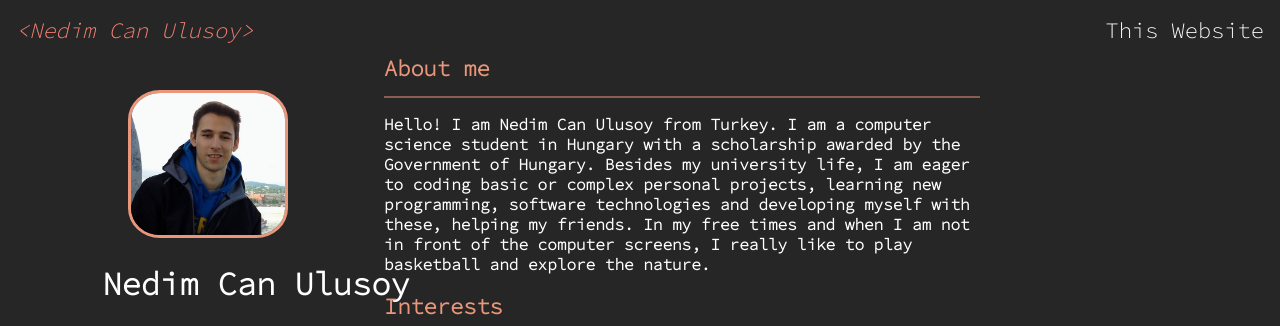
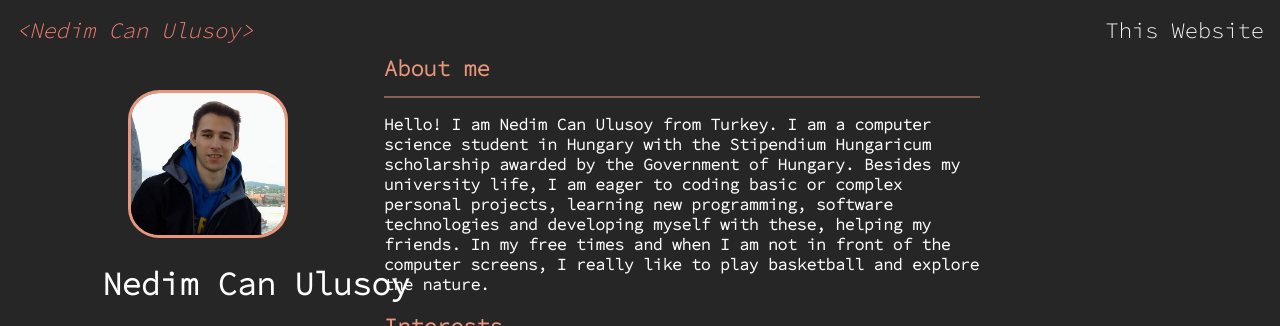
Before and after one commit to nedimcanulusoy/Portfolio-Website, a plain HTML site: page aboutme.html in a window 1280 px wide. Shown: the top 326 px of the page. Drawn offline with nearby package versions, Linux system fonts and the light colour scheme.

Commit message:
Fix about me text

```diff
--- a/aboutme.html
+++ b/aboutme.html
@@ -43,7 +43,7 @@
             <h2 id="superscription">
                 <div id="super-text">
                     Computer science student of the present,<br>
-                        Software developer of the future.
+                    Software developer of the future.
                 </div>
             </h2>
         </div>
@@ -84,8 +84,8 @@
         <div class="text-aboutme">
             <h1 class="header-aboutme">About me</h1>
             <hr class="solid">
-            <p>Hello! I am Nedim Can Ulusoy from Turkey. I am a computer science student in Hungary with a scholarship
-                awarded by the Government of Hungary. Besides my university life, I am eager to coding basic or complex
+            <p>Hello! I am Nedim Can Ulusoy from Turkey. I am a computer science student in Hungary with the Stipendium
+                Hungaricum scholarship awarded by the Government of Hungary. Besides my university life, I am eager to coding basic or complex
                 personal projects, learning new programming, software technologies and developing myself with these,
                 helping my friends. In my free times and when I am not in front of the computer screens, I really like
                 to play basketball and explore the nature. </p>
```
